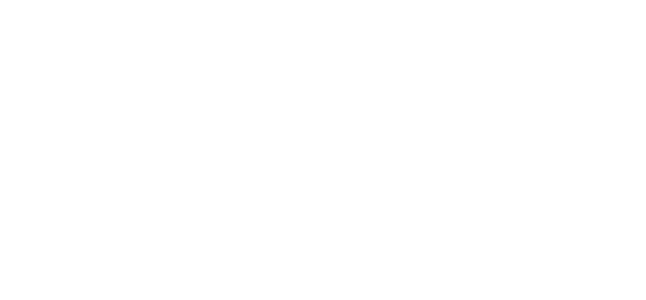
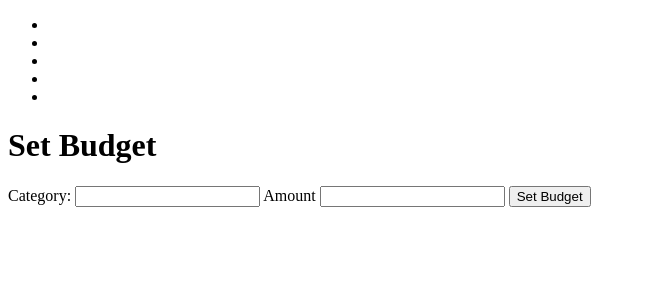
Before and after one commit to kyileiaye2021/Personal_Finance_Tracker, a Flask app: page /set_budget in a window 1280 px wide. Before the commit the part shown is empty. Shown: the top 300 px of the page, without its empty margins (0-646 px from the left). Run offline with Flask 3, Linux system fonts and the light colour scheme.

Commit message:
Updated set_budget.html and add_transaction.html files

```diff
--- a/templates/add_transactions.html
+++ b/templates/add_transactions.html
@@ -8,10 +8,10 @@
     <input type='date' id='date' name='date' required> <!--input tag is for blank to fill-->
 
     <label for='category'>Category: </label>
-    <input type='text' id='category' name='category'>
+    <input type='text' id='category' name='category' required>
 
     <label for='amount'>Amount: </label>
-    <input type='number' id='amount' name='amount' required>
+    <input type='number' id='amount' name='amount' step='0.01' required> <!--step attribute specifies incrementing and decrementing value for numerical input type-->
 
     <label for='transaction_type'>Transaction Type: </label>
     <select id='transaction_type' name='transaction_type' required> <!--select tag is used to make multiple choice options-->
--- a/templates/set_budget.html
+++ b/templates/set_budget.html
@@ -0,0 +1,14 @@
+{%extends 'base.html'%}
+
+{% block content%}
+<h1>Set Budget</h1>
+<form method="POST">
+    <label for='category'>Category:</label>
+    <input type='text' id='category' name='category' required>
+
+    <label for='amount'>Amount</label>
+    <input type='number' id='amount' name='amount' step='0.01' required>
+
+    <button type='submit'>Set Budget</button>
+</form>
+{% endblock %}
```
